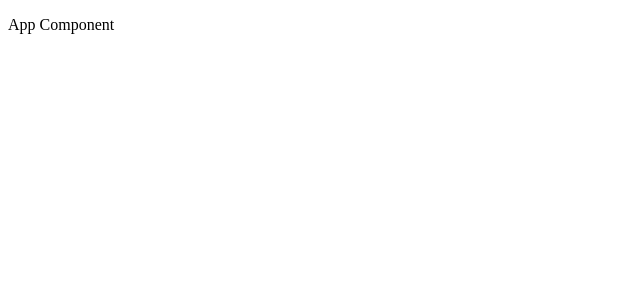
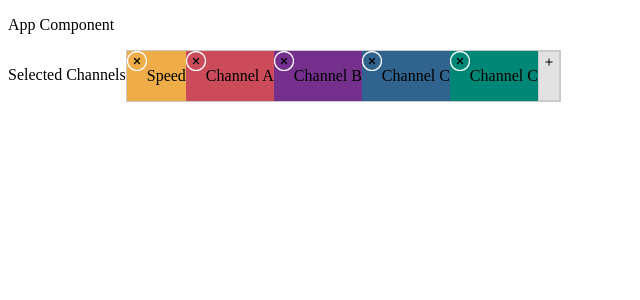
Before and after one commit to noriermeni/timeline-task, a React app: page / in a window 1280 px wide. Shown: the top 300 px of the page, without its empty margins (0-640 px from the left). Built offline with nearby package versions, Linux system fonts and the light colour scheme.

Commit message:
Creating component for top buttons

```diff
--- a/src/App.js
+++ b/src/App.js
@@ -1,10 +1,12 @@
 import React, { Component } from 'react';
+import TopButtonsContainer from './components/topButtonsContainer'
 
 class App extends Component {
     render() {
         return (
             <div>
                 <p>App Component</p>
+                <TopButtonsContainer />
             </div>
         );
     }
--- /dev/null
+++ b/src/components/addButton/index.js
@@ -0,0 +1,15 @@
+import React from 'react';
+import "./style.scss"
+
+function AddButton() {
+    return (
+        <div className="add_button_container">
+           <svg width={20} height={20} stroke={'#000000'} viewBox="0 0 100 100">
+                <line x1="32.5" y1="50" x2="67.5" y2="50" strokeWidth="5"></line>
+                <line x1="50" y1="32.5" x2="50" y2="67.5" strokeWidth="5"></line>
+            </svg>
+        </div>
+    );
+}
+
+export default AddButton
--- /dev/null
+++ b/src/components/addButton/style.scss
@@ -0,0 +1,4 @@
+.add_button_container {
+    border: 1px solid #CBCBCB;
+    background-color: #e2e2e2;
+}
--- /dev/null
+++ b/src/components/topButton/index.js
@@ -0,0 +1,19 @@
+import React from 'react';
+import "./style.scss"
+
+const TopButton = (props) => {
+    let { color, title } = props.data
+    return (
+        <div className="top_button" style={{ backgroundColor: color }}>
+            <svg width={20} height={20} xmlns="http://www.w3.org/2000/svg" viewBox="0 0 40 40" enableBackground="new 0 0 40 40">
+                <line x1="15" y1="15" x2="25" y2="25" stroke="#000" strokeWidth="2.5" strokeLinecap="round" strokeMiterlimit="10"></line>
+                <line x1="25" y1="15" x2="15" y2="25" stroke="#000" strokeWidth="2.5" strokeLinecap="round" strokeMiterlimit="10"></line>
+                <circle cx="20" cy="20" r="19" opacity="0" stroke="#fff" strokeWidth="2.5" strokeLinecap="round" strokeMiterlimit="10" fill="#000"></circle>
+                <path d="M20 1c10.45 0 19 8.55 19 19s-8.55 19-19 19-19-8.55-19-19 8.55-19 19-19z" stroke="#fff" strokeWidth="2.5" strokeLinecap="round" strokeMiterlimit="10" fill="none"></path>
+            </svg>
+            <p>{title}</p>
+        </div>
+    );
+}
+
+export default TopButton
--- /dev/null
+++ b/src/components/topButton/style.scss
@@ -0,0 +1,3 @@
+.top_button {
+    display: flex;
+}
--- /dev/null
+++ b/src/components/topButtonsContainer/index.js
@@ -0,0 +1,52 @@
+import React, { useState } from 'react';
+import "./style.scss"
+
+import TopButton from '../topButton/index'
+import AddButton from '../addButton/index'
+
+const TopButtonsContainer = () => {
+    const [ data, useData ] = useState(
+        [
+            {
+                id: 0,
+                title: 'Speed',
+                color: '#EEAD49'
+            },
+            {
+                id: 1,
+                title: 'Channel A',
+                color: '#CB4B5A'
+            },
+            {
+                id: 2,
+                title: 'Channel B',
+                color: '#75308E'
+            },
+            {
+                id: 3,
+                title: 'Channel C',
+                color: '#30638E'
+            },
+            {
+                id: 4,
+                title: 'Channel C',
+                color: '#008775'
+            },
+        ]
+    )
+    return (
+        <div className="top_buttons_container">
+            <p>Selected Channels</p>
+            <div className="top_buttons_right_container">
+                {React.Children.toArray
+                    (data.map(item =>
+                        <TopButton data={item}/>
+                    ))
+                }
+                <AddButton />
+            </div>
+        </div>
+    );
+}
+
+export default TopButtonsContainer
--- /dev/null
+++ b/src/components/topButtonsContainer/style.scss
@@ -0,0 +1,8 @@
+.top_buttons_container {
+    display: flex;
+
+}
+.top_buttons_right_container {
+    display: flex;
+    border: 1px solid #c9c9c9;
+}
```
